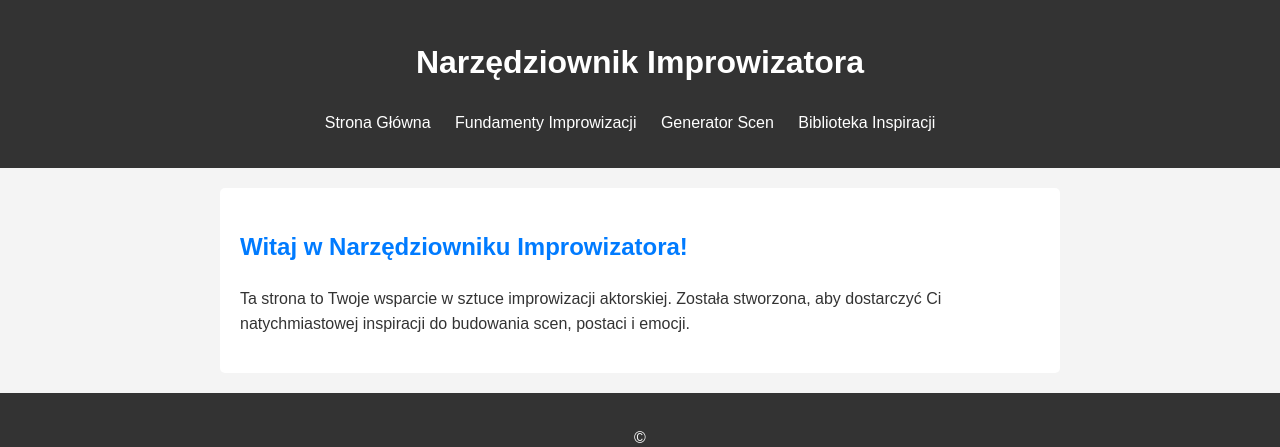
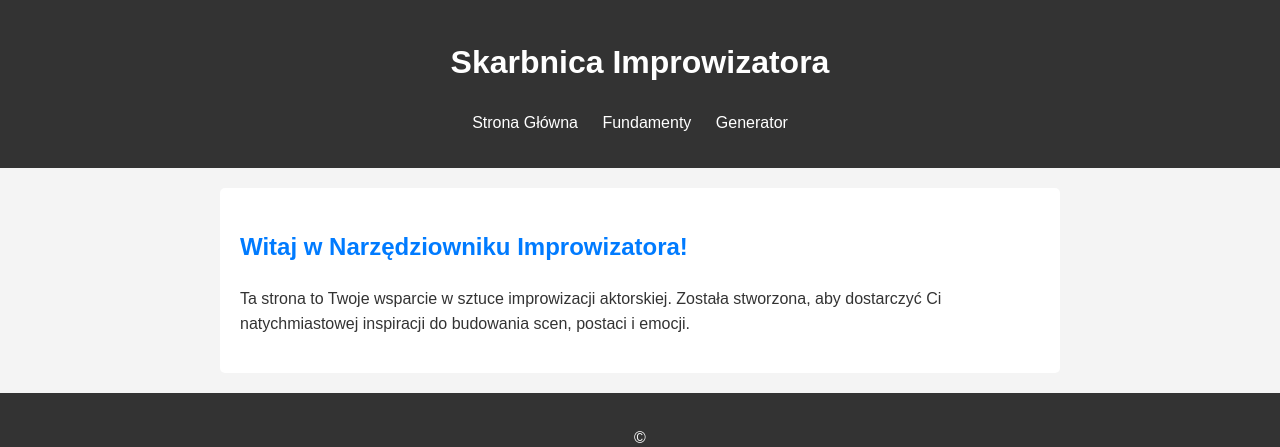
Before and after one commit to SaneFungus/skarbnica_impro, a Jekyll site: the page built from index.md, in a window 1280 px wide, cut to the strip 0-447 px from the top of the page. Built offline with Jekyll 4.4.1, drawn with Linux system fonts in a browser that asks for light colours; part of the change alters nothing that is shown.

Commit message:
Update _config.yml

```diff
--- a/_config.yml
+++ b/_config.yml
@@ -1,13 +1,17 @@
-title: Narzędziownik Improwizatora
-description: Praktyczne narzędzie dla aktorów i studentów improwizacji.
-url: "https://sanefungus.github.io/"
+# Konfiguracja dla strony Skarbnica Improwizatora
+title: Skarbnica Improwizatora
+description: Narzędzie dla aktorów oparte na Tezaurusie Emocji, Zawodów i Miejsc.
 
+# WAŻNE! Ta linia jest kluczowa dla poprawnego działania Twojej strony.
+baseurl: "/skarbnica_impro"
+
+url: "https://SaneFungus.github.io"
+
+# Definicja menu nawigacyjnego
 navigation:
   - title: Strona Główna
     url: /
-  - title: Fundamenty Improwizacji
+  - title: Fundamenty
     url: /fundamenty.html
-  - title: Generator Scen
+  - title: Generator
     url: /generator.html
-  - title: Biblioteka Inspiracji
-    url: /biblioteka/emocje.html
```
